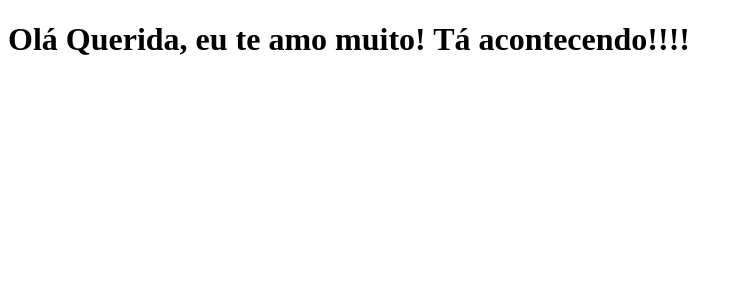
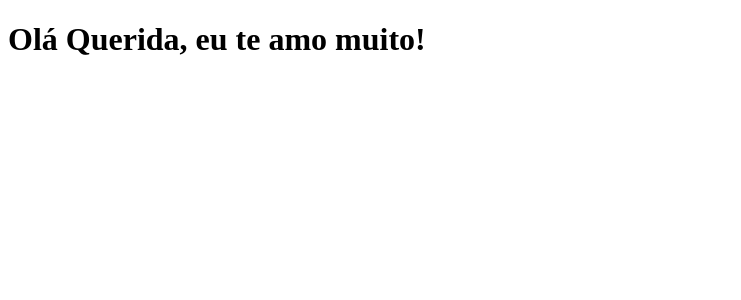
Before and after one commit to HenriqueRocha0/clone-tabnews, a Next.js app: page / in a window 1280 px wide. Shown: the top 300 px of the page, without its empty margins (0-741 px from the left). Built offline with nearby package versions, Linux system fonts and the light colour scheme.

Commit message:
modifca a frase

```diff
--- a/pages/index.js
+++ b/pages/index.js
@@ -1,5 +1,5 @@
 function Home (){
-    return <h1> Olá Querida, eu te amo muito! Tá acontecendo!!!!</h1>
+    return <h1> Olá Querida, eu te amo muito!</h1>
 }
 
 export default Home;
```
